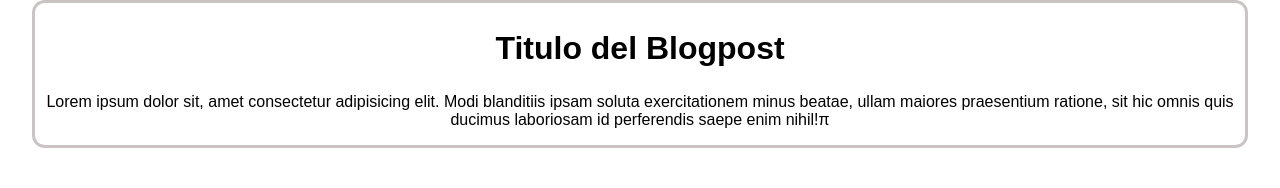
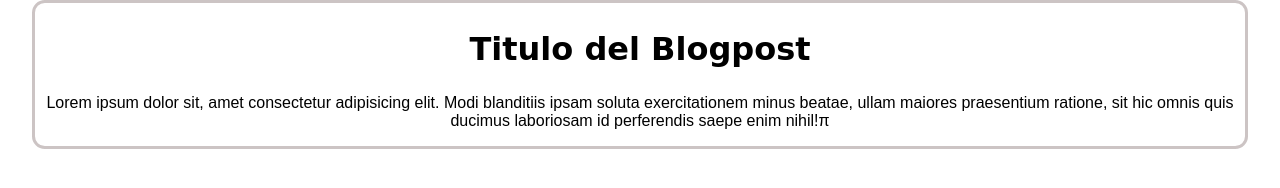
Before and after one commit to BryanMarianoDominguez/prueba, a plain HTML site: page index.html in a window 1280 px wide. Drawn offline with Linux system fonts and the light colour scheme.

Commit message:
change text style

```diff
--- a/style.css
+++ b/style.css
@@ -2,7 +2,7 @@ body {
     padding: 0;
     margin: 0;
     box-sizing: border-box;
-    font-family: arial;
+    font-family: cursive;
 }
 
 .blogpost {
```
